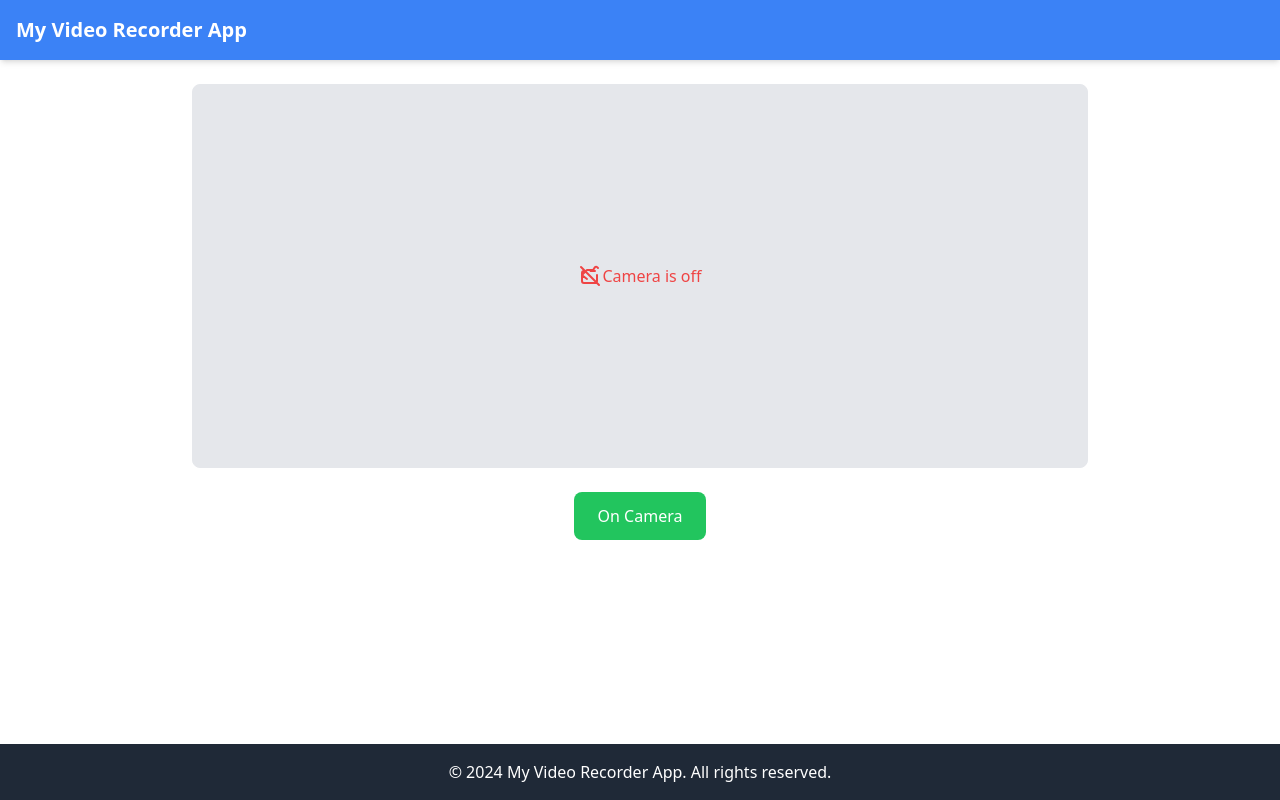
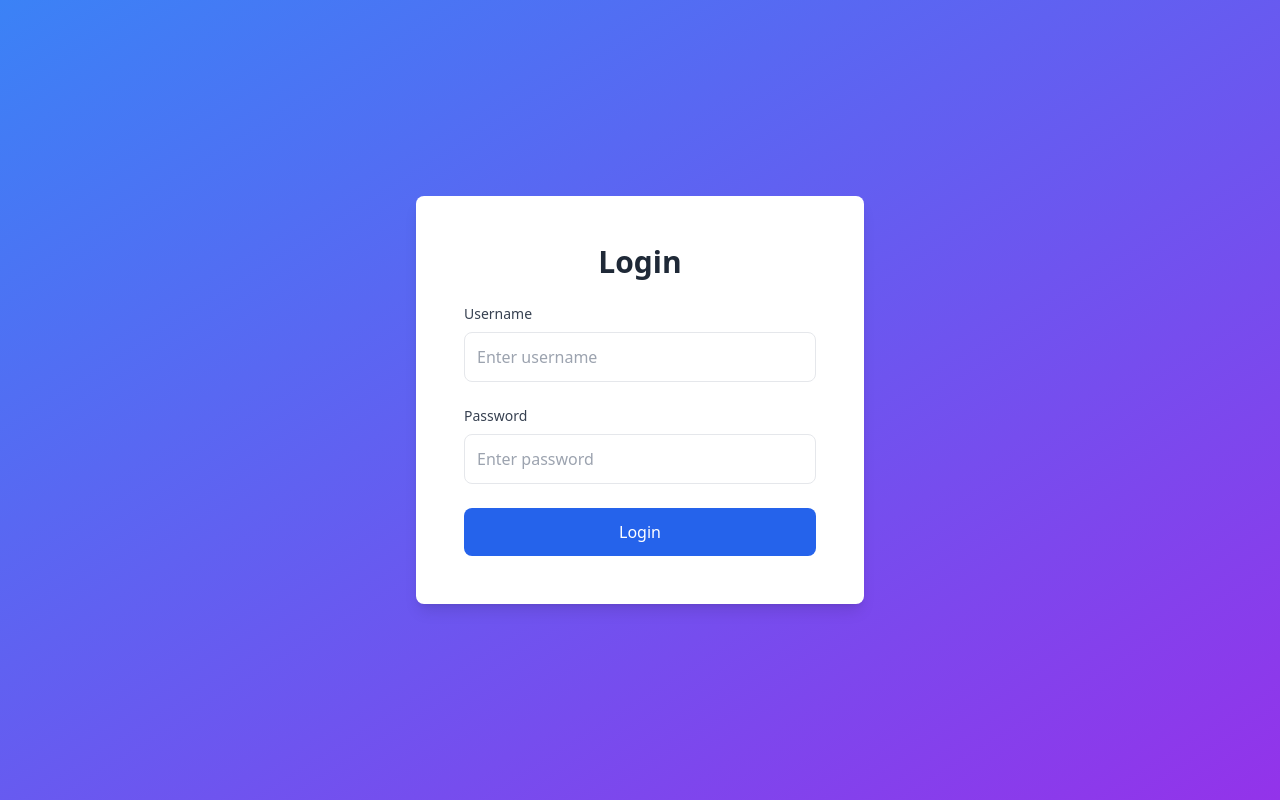
Before and after one commit to YaswanthManoharan/Video-Recorder, a React (Vite) app in the folder Recorder/: page / in a window 1280 px wide. Built offline with nearby package versions, Linux system fonts and the light colour scheme.

Commit message:
Login form

```diff
--- a/Recorder/package.json
+++ b/Recorder/package.json
@@ -11,7 +11,8 @@
   },
   "dependencies": {
     "react": "^18.3.1",
-    "react-dom": "^18.3.1"
+    "react-dom": "^18.3.1",
+    "react-icons": "^5.4.0"
   },
   "devDependencies": {
     "@eslint/js": "^9.17.0",
--- a/Recorder/src/App.tsx
+++ b/Recorder/src/App.tsx
@@ -1,16 +1,26 @@
-import React from 'react';
+import React, { useState } from 'react';
 import Header from './components/Header';
 import Footer from './components/Footer';
 import VideoRecorder from './components/VideoRecorder';
+import Login from './components/Login';
 
 const App: React.FC = () => {
+  const [isLoggedIn, setIsLoggedIn] = useState(false);
+
+  const handleLogin = () => setIsLoggedIn(true);
+  const handleLogout = () => setIsLoggedIn(false);
+
   return (
     <div className="flex flex-col min-h-screen">
-      <Header />
+      {isLoggedIn && <Header onLogout={handleLogout} showLogout={true} />}
       <main className="flex-grow">
-        <VideoRecorder />
+        {isLoggedIn ? (
+          <VideoRecorder />
+        ) : (
+          <Login onLogin={handleLogin} />
+        )}
       </main>
-      <Footer />
+      {isLoggedIn && <Footer />}
     </div>
   );
 };
--- a/Recorder/src/components/Header.tsx
+++ b/Recorder/src/components/Header.tsx
@@ -1,10 +1,25 @@
 import React from 'react';
+import { FiLogOut } from 'react-icons/fi'; // Importing a logout icon from react-icons
 
-const Header: React.FC = () => {
+interface HeaderProps {
+  onLogout: () => void;
+  showLogout: boolean;
+}
+
+const Header: React.FC<HeaderProps> = ({ onLogout, showLogout }) => {
   return (
     <header className="bg-blue-500 text-white py-4 shadow-md">
-      <div className="container mx-auto px-4">
+      <div className="container mx-auto px-4 flex justify-between items-center">
         <h1 className="text-xl font-bold">My Video Recorder App</h1>
+        {showLogout && (
+          <button
+            onClick={onLogout}
+            className="w-10 h-10 flex items-center justify-center bg-red-500 rounded-full hover:bg-red-600 transition duration-300"
+            aria-label="Logout"
+          >
+            <FiLogOut className="text-white text-xl" />
+          </button>
+        )}
       </div>
     </header>
   );
--- /dev/null
+++ b/Recorder/src/components/Login.tsx
@@ -0,0 +1,63 @@
+import React, { useState } from 'react';
+
+interface LoginProps {
+  onLogin: () => void;
+}
+
+const Login: React.FC<LoginProps> = ({ onLogin }) => {
+  const [username, setUsername] = useState('');
+  const [password, setPassword] = useState('');
+
+  // Dictionary of users mapped to their passwords
+  const users: Record<string, string> = {
+    admin: 'admin',
+    // Add more users as needed
+    user1: 'password1',
+    user2: 'password2',
+  };
+
+  const handleLogin = () => {
+    // Authenticate the user
+    if (users[username] && users[username] === password) {
+      onLogin(); // Call the parent handler to update login status
+    } else {
+      alert('Invalid username or password.');
+    }
+  };
+
+  return (
+    <div className="flex items-center justify-center min-h-screen bg-gradient-to-br from-blue-500 to-purple-600">
+      <div className="bg-white p-12 shadow-lg rounded-lg max-w-md w-full">
+        <h2 className="text-3xl font-bold mb-6 text-center text-gray-800">Login</h2>
+        <div className="mb-6">
+          <label className="block mb-2 text-sm font-medium text-gray-700">Username</label>
+          <input
+            type="text"
+            value={username}
+            onChange={(e) => setUsername(e.target.value)}
+            className="w-full p-3 border rounded-lg focus:outline-none focus:ring-2 focus:ring-blue-500"
+            placeholder="Enter username"
+          />
+        </div>
+        <div className="mb-6">
+          <label className="block mb-2 text-sm font-medium text-gray-700">Password</label>
+          <input
+            type="password"
+            value={password}
+            onChange={(e) => setPassword(e.target.value)}
+            className="w-full p-3 border rounded-lg focus:outline-none focus:ring-2 focus:ring-blue-500"
+            placeholder="Enter password"
+          />
+        </div>
+        <button
+          onClick={handleLogin}
+          className="w-full bg-blue-600 text-white py-3 rounded-lg hover:bg-blue-700 transition duration-300"
+        >
+          Login
+        </button>
+      </div>
+    </div>
+  );
+};
+
+export default Login;
```
Also changed, not shown: 1 other file (tests, documents, lock files or other folders).
